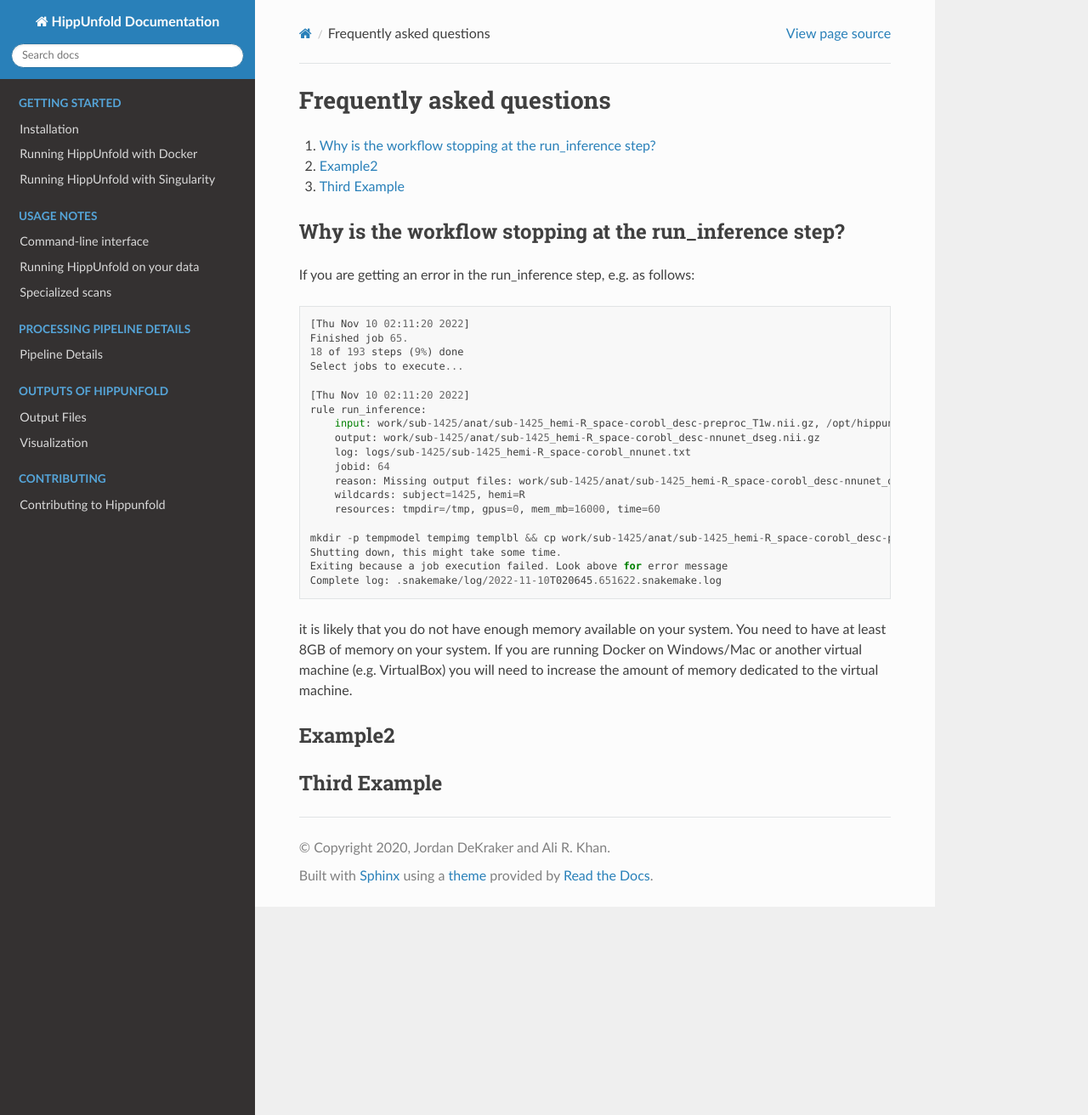
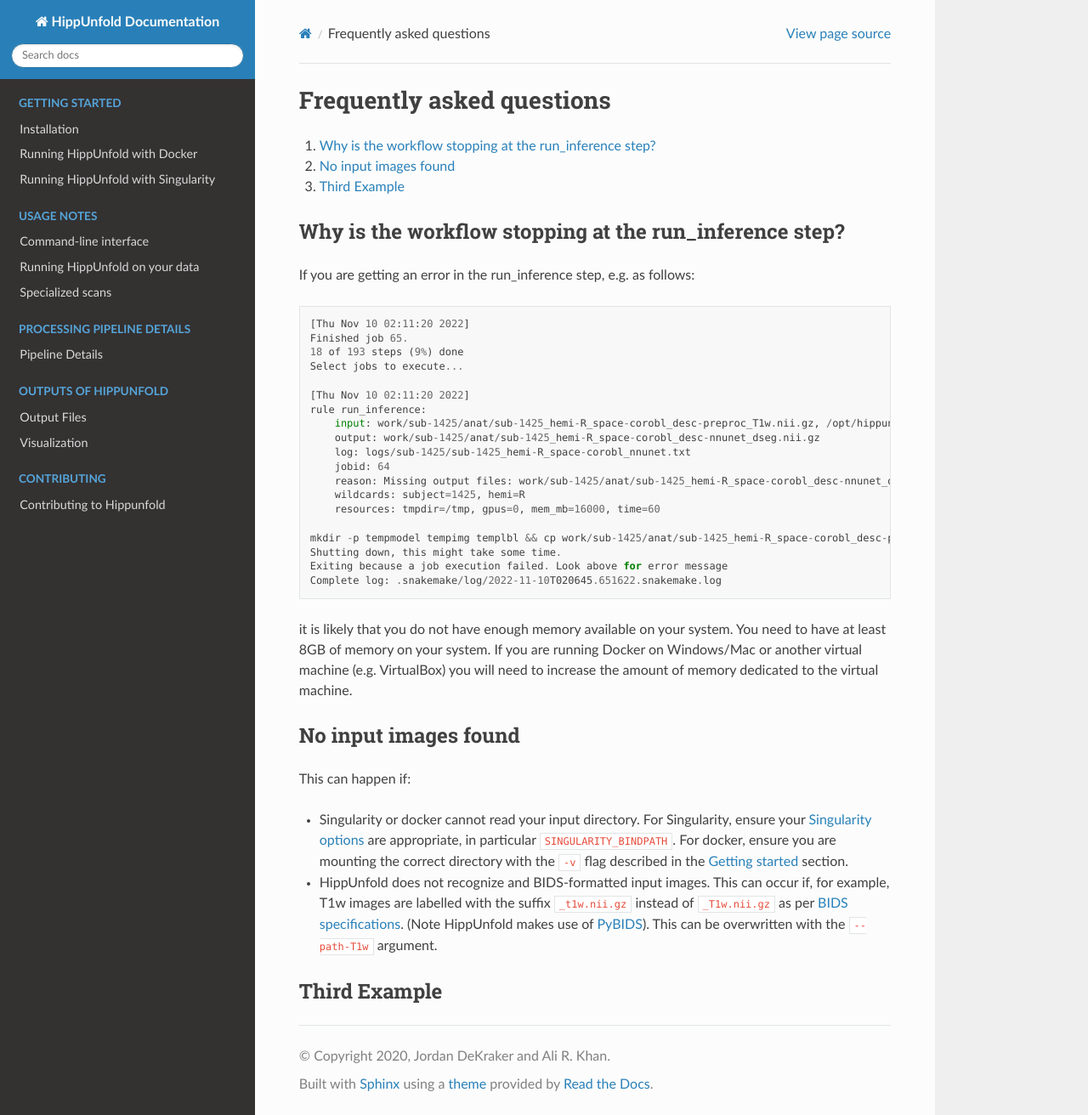
Before and after one commit to khanlab/hippunfold, a Sphinx documentation site: the page built from docs/getting_started/faq.md, in a window 1280 px wide and 1312 px high. Shown: the whole window at 85% size. Built offline with Sphinx 7.4.7 and the Read the Docs theme 2.0.0, drawn with Linux system fonts in a browser that asks for light colours.

Commit message:
no input images found example

```diff
--- a/docs/getting_started/faq.md
+++ b/docs/getting_started/faq.md
@@ -1,7 +1,7 @@
 # Frequently asked questions
 
 1. [Why is the workflow stopping at the run_inference step?](#Why-is-the-workflow-stopping-at-the-run_inference-step)
-2. [Example2](#example2)
+2. [No input images found](#No-input-images-found)
 3. [Third Example](#third-example)
 
 
@@ -32,5 +32,10 @@ Complete log: .snakemake/log/2022-11-10T020645.651622.snakemake.log
 it is likely that you do not have enough memory available on your system. You need to have at least 8GB of memory on your system. If you are running Docker on Windows/Mac or another
 virtual machine (e.g. VirtualBox) you will need to increase the amount of memory dedicated to the virtual machine.
 
-## Example2
+## No input images found
+
+This can happen if:
+ - Singularity or docker cannot read your input directory. For Singularity, ensure your [Singularity options](https://docs.sylabs.io/guides/3.1/user-guide/cli/singularity_run.html) are appropriate, in particular `SINGULARITY_BINDPATH`. For docker, ensure you are mounting the correct directory with the `-v` flag described in the [Getting started](https://hippunfold.readthedocs.io/en/latest/getting_started/docker.html) section.
+ - HippUnfold does not recognize and BIDS-formatted input images. This can occur if, for example, T1w images are labelled with the suffix `_t1w.nii.gz` instead of `_T1w.nii.gz` as per [BIDS specifications](https://bids.neuroimaging.io/specification.html). (Note HippUnfold makes use of [PyBIDS](https://github.com/bids-standard/pybids)). This can be overwritten with the `--path-T1w` argument.
+
 ## Third Example
```
